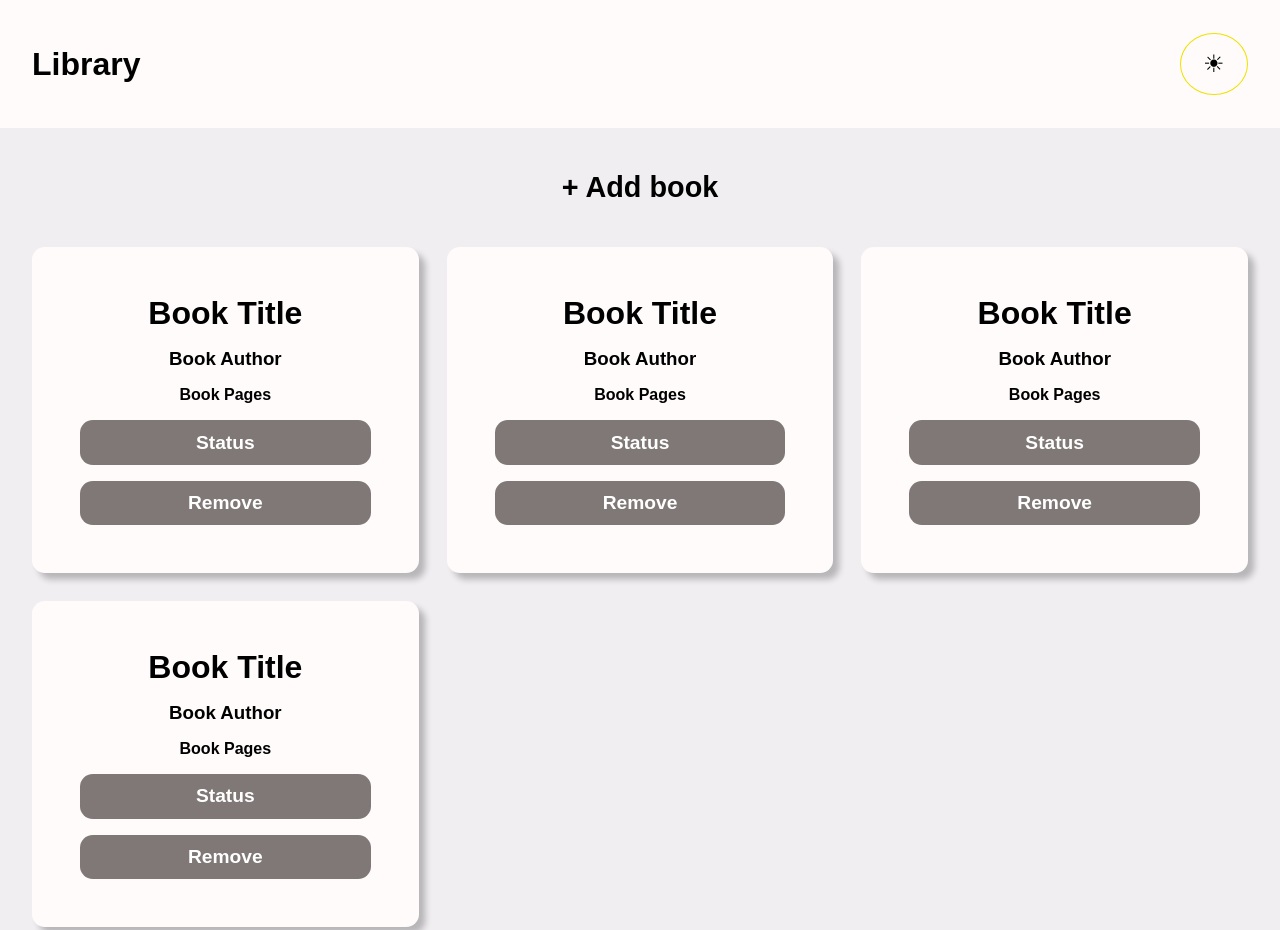
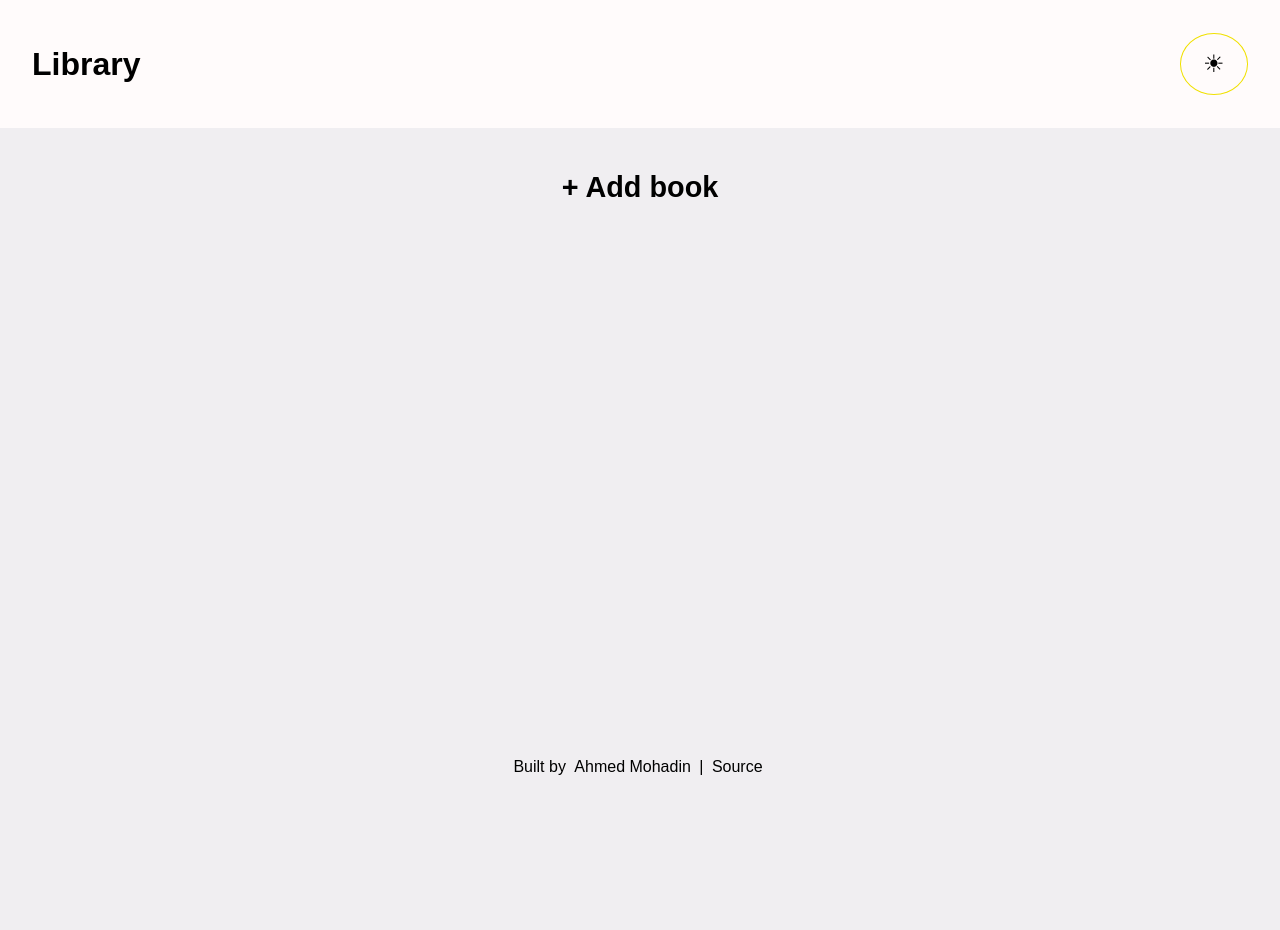
Before and after one commit to Ahmed-Mohadin/library, a plain HTML site: page index.html in a window 1280 px wide. Shown: the top 930 px of the page. After the commit the page ends 800 px from the top, so only its background shows below. Drawn offline with Linux system fonts and the light colour scheme.

Commit message:
Style and ui change

```diff
--- a/index.html
+++ b/index.html
@@ -15,34 +15,7 @@
     <main>
         <button class="btn btn-add">+ Add book</button>
         <div class="grid">
-            <div class="grid-book">
-                <h2>Book Title</h2>
-                <h3>Book Author</h3>
-                <h4>Book Pages</h4>
-                <button class="btn btn-status">Status</button>
-                <button class="btn btn-remove">Remove</button>
-            </div>
-            <div class="grid-book">
-                <h2>Book Title</h2>
-                <h3>Book Author</h3>
-                <h4>Book Pages</h4>
-                <button class="btn btn-status">Status</button>
-                <button class="btn btn-remove">Remove</button>
-            </div>
-            <div class="grid-book">
-                <h2>Book Title</h2>
-                <h3>Book Author</h3>
-                <h4>Book Pages</h4>
-                <button class="btn btn-status">Status</button>
-                <button class="btn btn-remove">Remove</button>
-            </div>
-            <div class="grid-book">
-                <h2>Book Title</h2>
-                <h3>Book Author</h3>
-                <h4>Book Pages</h4>
-                <button class="btn btn-status">Status</button>
-                <button class="btn btn-remove">Remove</button>
-            </div>
+
         </div>
     </main>
     <aside class="not-active">
--- a/styles/style.css
+++ b/styles/style.css
@@ -66,13 +66,21 @@ main .btn-add:hover{
     grid-template-columns: repeat(3, 1fr);
     grid-gap: 1.75rem;
 }
-.grid div{
+.grid .grid-book{
     background-color: #FFFBFB;
     padding: 3rem;
     border-radius: 0.8rem;
     box-shadow: rgba(0, 0, 0, 0.24) 0.4rem 0.4rem 0.4rem;
 }
-.grid div h2{
+.grid .dark{
+    background-color: #333333;
+    color: #FFF;
+}
+.grid .light{
+    background-color: #FFFBFB;
+    color: #000;
+}
+.grid .grid-book h2{
     font-size: 2em;
 }
 .grid .grid-book{
@@ -89,16 +97,16 @@ main .btn-add:hover{
     background-color: #605856;
 }
 
-.status-read{
+.grid .grid-book .status-read{
     background-color: rgba(114, 176, 29, 0.8);
 }
-status-read:hover{
+.grid .grid-book .status-read:hover{
     background-color: #72B01D;
 }
-.status-notread{
+.grid .grid-book .status-notread{
     background-color: rgb(219, 58, 52, 0.8);
 }
-status-notread:hover{
+.grid .grid-book .status-notread:hover{
     background-color: #DB3A34;
 }
 
```
